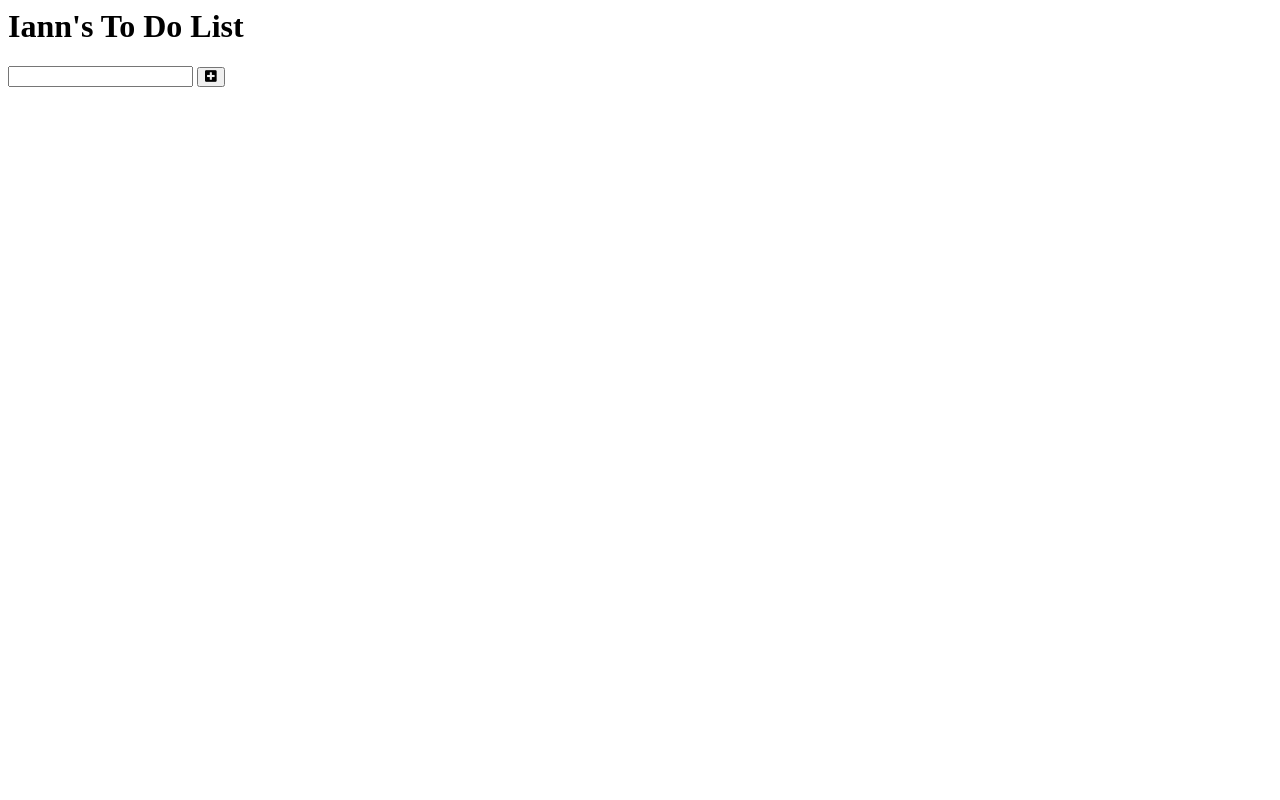
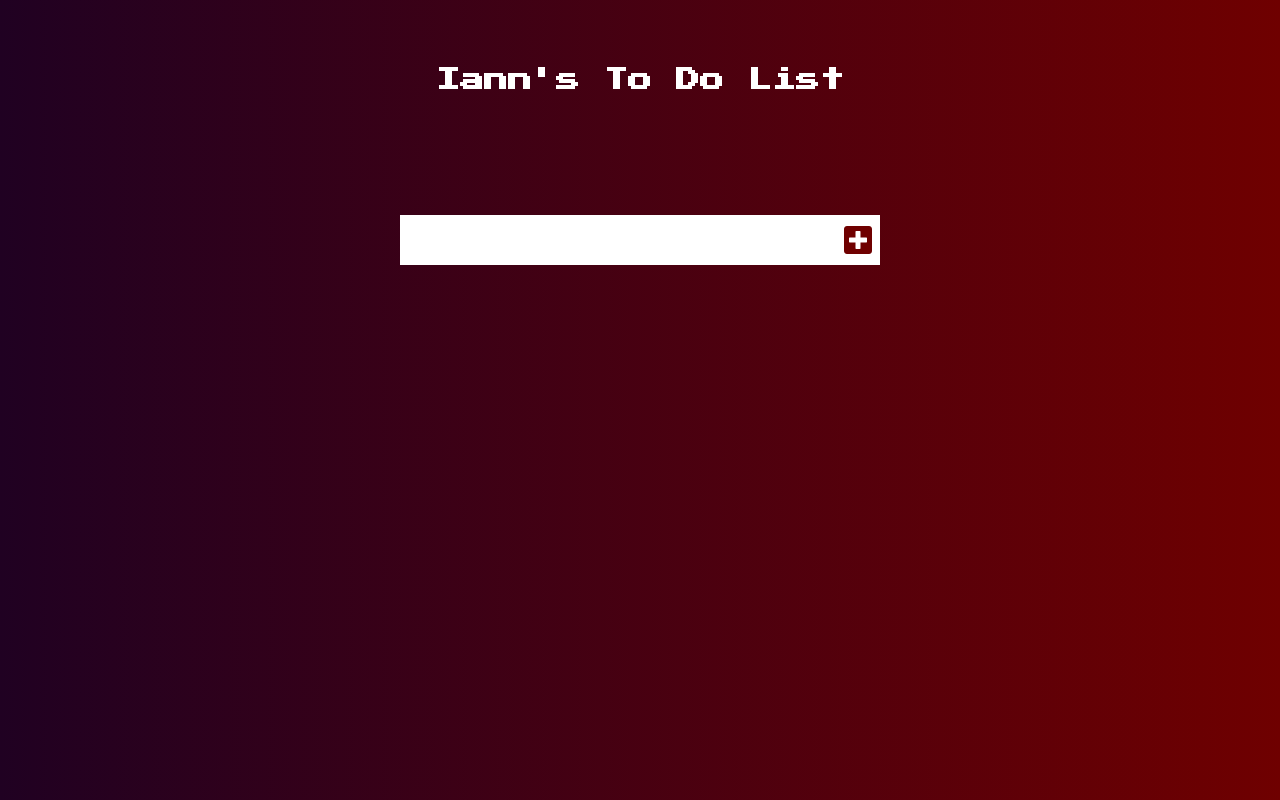
Before and after one commit to IannGeorges/toDoList, a plain HTML site: page index.html in a window 1280 px wide. Drawn offline with Linux system fonts and the light colour scheme.

Commit message:
Basic UI Completed, now will start working on Javascript & DOM events

```diff
--- a/index.html
+++ b/index.html
@@ -2,8 +2,12 @@
 <head>
     <meta charset="UTF-8">
     <meta name="viewport" content="width=<device-width>, initial-scale=1.0">
+    <!--- Font Awesome Icons --->
     <link rel="stylesheet" href="https://cdnjs.cloudflare.com/ajax/libs/font-awesome/5.12.0-2/css/all.min.css">
+    <!--- Main CSS --->
     <link rel="stylesheet" href="style.css">
+    <!--- 8 Bit Google Font --->
+    <link href="https://fonts.googleapis.com/css?family=Press+Start+2P" rel="stylesheet">
     <title>To Do List</title>
 </head>
 <body>
@@ -19,6 +23,13 @@
     <div class="todo-container">
         <ul class="todo-list">
 
+            <div class="todo">
+                <!--
+                <li></li>
+                <button>Delete</button>
+                <button>Completed</button>
+                --->
+            </div>
         </ul>
     </div>
     <script src ="main.js"></script>
--- a/main.js
+++ b/main.js
@@ -0,0 +1,20 @@
+// Selectors
+const todoInput = document.querySelector('.todo-input');
+const todoButton = document.querySelector('.todo-button');
+const todoList = document.querySelector('.todo-list');
+
+// Event Listeners
+
+
+// Adds "todo item" to the list when the button is clicked
+todoButton.addEventListener('click', addTodo)
+
+// Functions
+function addTodo(event){
+   // Prevent form from subtmitting
+    event.preventDefault();
+    // Todo Div
+    const todoDiv = document.createElement('div');
+    todoDiv.classList.add("todo");
+    // Create
+}
--- a/style.css
+++ b/style.css
@@ -0,0 +1,45 @@
+*{
+    margin: 0;
+    padding: 0;
+    box-sizing: border-box;
+}
+
+body {
+    background-image: linear-gradient(to right, #200122, #6f0000);
+    color: white;
+    font-family: "Press Start 2P", cursive;
+    min-height: 100vh;
+}
+
+header {
+    font-size: .75rem;
+}
+
+header,
+form{
+    min-height: 20vh;
+    display: flex;
+    justify-content: center;
+    align-items: center;
+}
+
+form input,
+form button {
+    padding: 0.5rem;
+    font-size: 2rem;
+    border: none;
+    background: white;
+    height: 50px;
+}
+
+form button {
+    color: #6f0000;
+    background: white;
+    cursor: pointer;
+    transition: all 0.3s ease;
+}
+
+form button:hover {
+    background: #6f0000;
+    color: white;
+}
```
Also changed, not shown: trial.html (added, +10 -0 lines).
